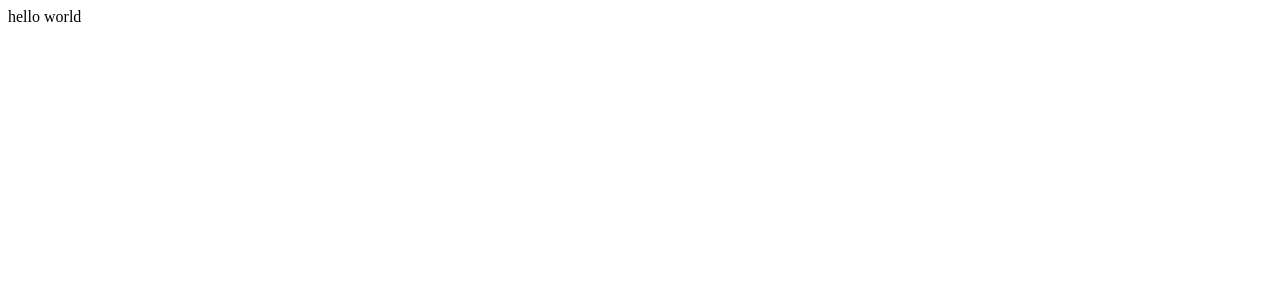
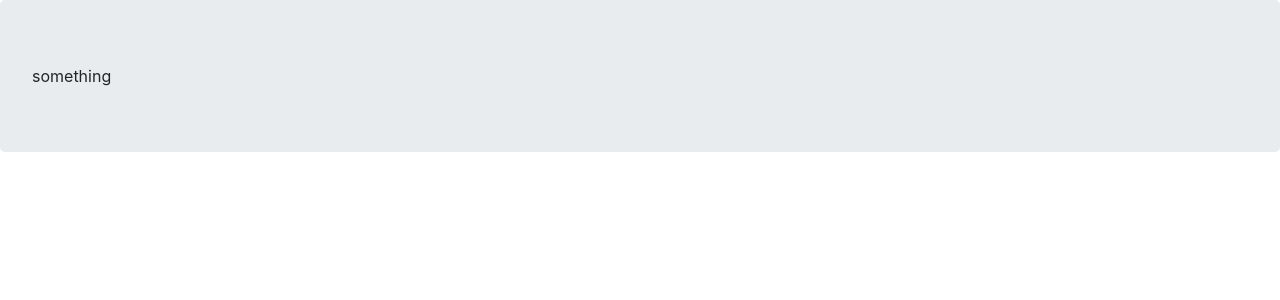
Before and after one commit to Albertove951/Video-game-library, a React app: page / in a window 1280 px wide. Shown: the top 300 px of the page. Built offline with nearby package versions, Linux system fonts and the light colour scheme.

Commit message:
adde bootstrap link

```diff
--- a/public/index.html
+++ b/public/index.html
@@ -4,6 +4,7 @@
     <meta charset="UTF-8">
     <meta name="viewport" content="width=device-width, initial-scale=1.0">
     <title>Video Game Library</title>
+    <link rel="stylesheet" href="https://stackpath.bootstrapcdn.com/bootstrap/4.3.1/css/bootstrap.min.css" integrity="sha384-ggOyR0iXCbMQv3Xipma34MD+dH/1fQ784/j6cY/iJTQUOhcWr7x9JvoRxT2MZw1T" crossorigin="anonymous">
 </head>
 <body>
     <div id="root"></div>
--- a/src/App.jsx
+++ b/src/App.jsx
@@ -1,10 +1,13 @@
 import React, { Component } from "react";
+import Header from "./Components/Header"
 
 export default class App extends Component {
 
     render() {
         return(
-            <div>hello world</div>
+            <div>
+                <Header/>
+            </div>
         )
     }
 }
--- /dev/null
+++ b/src/Components/Header.jsx
@@ -0,0 +1,11 @@
+import React, { Component } from "react";
+
+export default class Header extends Component {
+    render() {
+        return (
+            <div className="jumbotron">
+                something
+            </div>
+        )
+    }
+}
```
